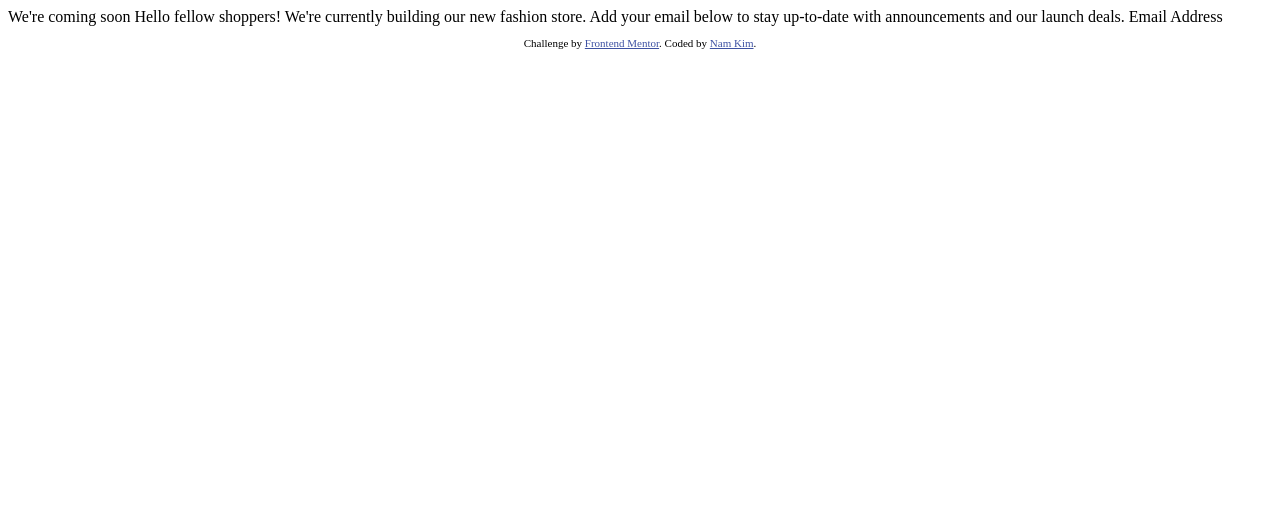
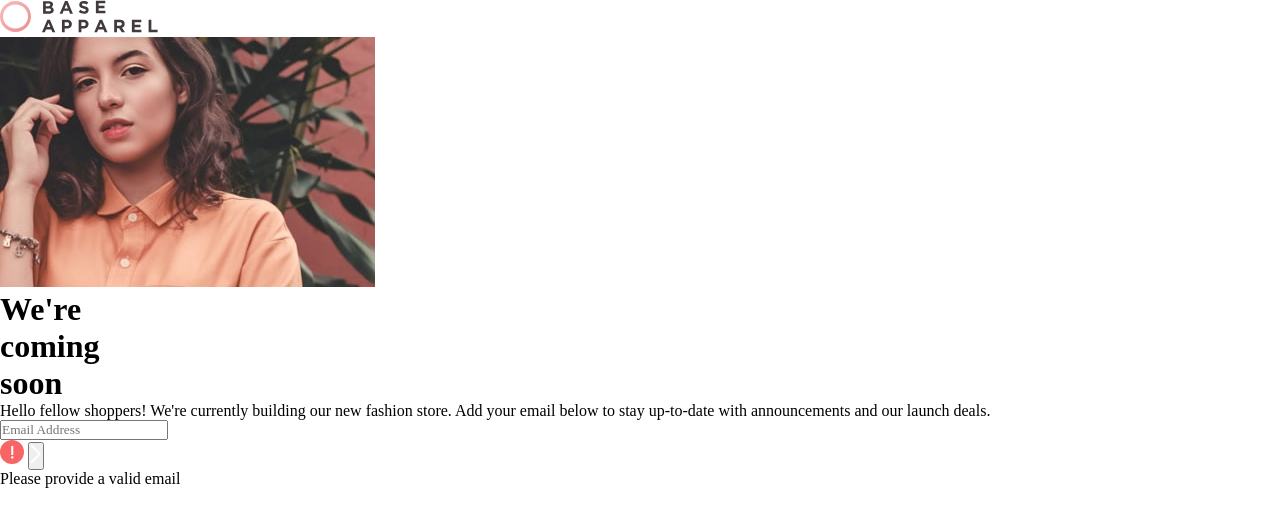
Before and after one commit to kimnamlhn/Base-Apparel-coming-soon-page, a plain HTML site: page index.html in a window 1280 px wide. Drawn offline with Linux system fonts and the light colour scheme.

Commit message:
set struct folder, modify index.html and reset css

```diff
--- /dev/null
+++ b/css/styles.css
@@ -0,0 +1,10 @@
+/* google font */
+@import url("https://fonts.googleapis.com/css2?family=Josefin+Sans:wght@300;400;600&display=swap");
+
+/* reset css */
+* {
+	box-sizing: border-box;
+	margin: 0;
+	padding: 0;
+	font-family: var(--Family);
+}
--- a/index.html
+++ b/index.html
@@ -8,26 +8,56 @@
 
   <title>Frontend Mentor | Base Apparel coming soon page</title>
 
-  <!-- Feel free to remove these styles or customise in your own stylesheet 👍 -->
-  <style>
-    .attribution { font-size: 11px; text-align: center; }
-    .attribution a { color: hsl(228, 45%, 44%); }
-  </style>
+  <!-- Link custom css file -->
+  <link rel="stylesheet" href="./css/styles.css">
+
 </head>
 <body>
 
-  We're coming soon
+  <div class="container">
+    <header>
+      <img class="logo" src="./images/logo.svg" alt="logo" />
+    </header>
+    <section class="hero">
+      <img src="./images/hero-mobile.jpg" alt="hero-image" />
+    </section>
+    <main>
+      <div class="wrapper">
+        <h1 class="heading">
+          <span>We're</span> <br />coming<br />
+          soon
+        </h1>
+        <p class="lead">
+          Hello fellow shoppers! We're currently building our new fashion
+          store. Add your email below to stay up-to-date with announcements
+          and our launch deals.
+        </p>
+        <form action="" method="get" accept-charset="utf-8">
+          <input
+            type="text"
+            name="email"
+            id="email"
+            value=""
+            placeholder="Email Address"
+          />
+          <div>
+            <img
+              id="error-icon"
+              src="./images/icon-error.svg"
+              alt="error-icon"
+            />
+            <button class="btn" type="submit">
+              <img src="./images/icon-arrow.svg" alt="submit-arrow" />
+            </button>
+          </div>
+          <p id="error">Please provide a valid email</p>
+        </form>
+      </div>
+    </main>
+  </div>
 
-  Hello fellow shoppers! We're currently building our new fashion store.
-  Add your email below to stay up-to-date with announcements and our launch deals.
 
-  Email Address
-
-  <footer>
-    <p class="attribution">
-      Challenge by <a href="https://www.frontendmentor.io?ref=challenge" target="_blank">Frontend Mentor</a>.
-      Coded by <a href="#">Nam Kim</a>.
-    </p>
-  </footer>
+  <!-- link custom javascript -->
+  <script src="./js/scripts.js"></script>
 </body>
 </html>
--- /dev/null
+++ b/js/scripts.js
@@ -0,0 +1 @@
+//function to check mail
```
